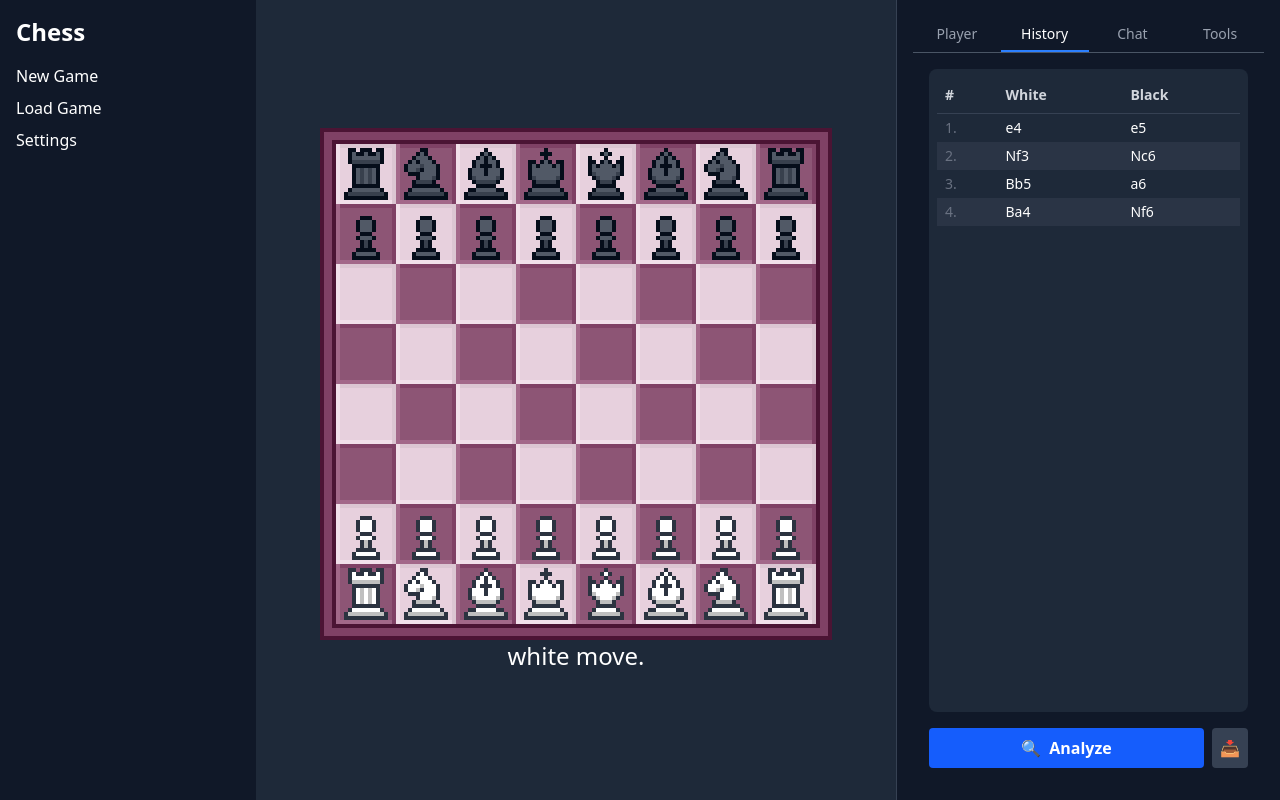
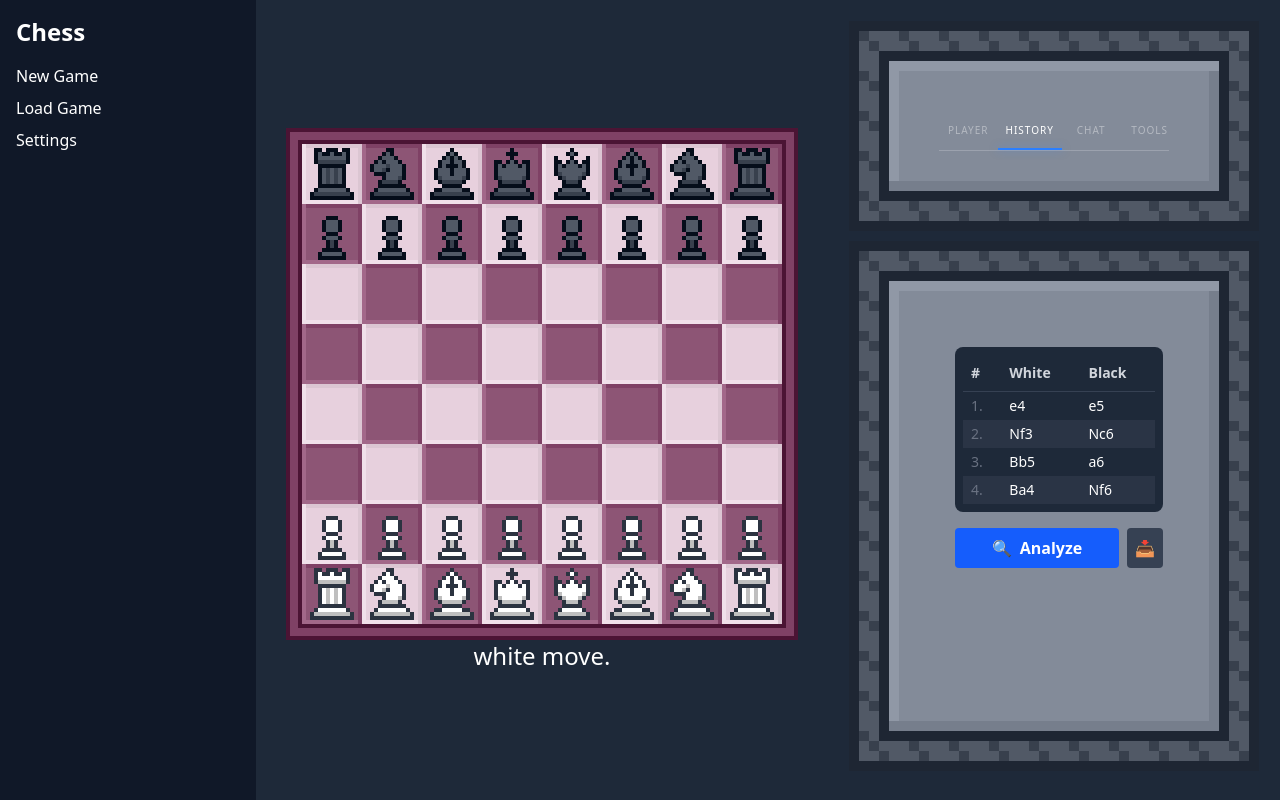
Before and after one commit to bibinhoxok/chess, a Next.js app: page / in a window 1280 px wide. Built offline with nearby package versions, Linux system fonts and the light colour scheme.

Commit message:
Refactor Tabs component for better scaling and update RightWrapper

```diff
--- a/src/app/(children)/right-wrapper.tsx
+++ b/src/app/(children)/right-wrapper.tsx
@@ -6,8 +6,11 @@ import PlayerInfo from "@/components/right-panel/player-info"
 import GameHistory from "@/components/right-panel/game-history"
 import Chat from "@/components/right-panel/chat"
 import Tools from "@/components/right-panel/tools"
+import { useIsClient } from "usehooks-ts"
 
 const RightWrapper = () => {
+	const isClient = useIsClient()
+
 	const tabs = [
 		{
 			id: "player",
@@ -32,8 +35,8 @@ const RightWrapper = () => {
 	]
 
 	return (
-		<div className="flex-1 p-4 bg-gray-900 border-l border-gray-700 text-white flex flex-col h-screen max-w-sm">
-			<Tabs tabs={tabs} defaultTab="history" className="h-full" />
+		<div className="p-4 text-white min-w-96">
+			{isClient && <Tabs tabs={tabs} defaultTab="history" />}
 		</div>
 	)
 }
--- a/src/components/gui/bordered-box.tsx
+++ b/src/components/gui/bordered-box.tsx
@@ -7,7 +7,7 @@ const BACKGROUND_COLOR = "#838b99"
 
 interface LetterProps {
 	char: string
-	scale?: number
+	scale?:number
 }
 
 const borderMap: {
@@ -58,15 +58,15 @@ const Letter: React.FC<LetterProps> = ({ char, scale = 10 }: LetterProps) => {
 const BorderedBox: React.FC<{
 	width: number
 	height: number
-	scale?: number
 	children: React.ReactNode
-}> = ({ width, height, scale = 10, children }) => {
+}> = ({ width, height, children }) => {
+	const scale = 10
 	const contentWidth = 4 * scale * width
 	const contentHeight = 4 * scale * height
 
 	return (
 		<div
-			className="flex items-center justify-center"
+			className="flex items-center justify-center select-none"
 			style={{
 				backgroundImage: `linear-gradient(to right, ${BACKGROUND_COLOR}, ${BACKGROUND_COLOR})`,
 				backgroundSize: `${contentWidth + 5 * scale}px ${contentHeight + 5 * scale}px`,
--- a/src/components/gui/tabs.tsx
+++ b/src/components/gui/tabs.tsx
@@ -1,6 +1,10 @@
-import { useState } from "react"
+"use client"
+
+import { useState, useRef, useEffect } from "react"
 import { motion } from "motion/react"
+import { useDebounceValue, useWindowSize } from "usehooks-ts"
 import { cn } from "@/lib/utils/cn"
+import BorderedBox from "./bordered-box"
 
 interface Tab {
     id: string
@@ -14,28 +18,76 @@ interface TabsProps {
     className?: string
 }
 
-export const Tabs = ({ tabs, defaultTab, className }: TabsProps) => {
+export const Tabs = ({
+    tabs,
+    defaultTab,
+    className,
+}: TabsProps) => {
     const [activeTab, setActiveTab] = useState(defaultTab || tabs[0]?.id)
     const activeContent = tabs.find((t) => t.id === activeTab)?.content
 
+    const containerRef = useRef<HTMLDivElement>(null)
+    const [boxDims, setBoxDims] = useState({ width: 0, height: 0 })
+    const { width: windowWidth, height: windowHeight } = useWindowSize()
+    const [debouncedWindowWidth, setDebouncedWindowWidth] = useDebounceValue(windowWidth, 500)
+    const [debouncedWindowHeight, setDebouncedWindowHeight] = useDebounceValue(windowHeight, 500)
+
+
+    useEffect(() => {
+        if (!containerRef.current) return
+
+        const updateDimensions = () => {
+            const container = containerRef.current
+            if (!container) return
+
+            // Temporarily hide content to get true container dimensions
+            // This prevents the content from propping up the container height/width
+            const content = container.firstElementChild as HTMLElement
+            const originalDisplay = content ? content.style.display : ""
+            if (content) content.style.display = "none"
+
+
+            if (content) content.style.display = originalDisplay
+
+            const scale = 10
+
+            const w = Math.floor(((debouncedWindowWidth / 3) / scale - 17) / 4)
+            const headerBoxHeight = 21 * scale
+            const gap = 40
+            const remainingHeight = Math.max(0, debouncedWindowHeight - headerBoxHeight - gap)
+            const h = Math.floor((remainingHeight / scale - 17) / 4)
+
+            setBoxDims({
+                width: Math.max(1, w),
+                height: Math.max(1, h)
+            })
+        }
+
+        updateDimensions()
+
+    }, [debouncedWindowWidth, debouncedWindowHeight])
+
     return (
-        <div className={cn("flex flex-col h-full", className)}>
-            <div className="flex border-b border-gray-600">
+        <div ref={containerRef} className={cn("flex justify-center h-full w-full overflow-hidden", className)}>
+            {boxDims.width > 0 && (
+                <div className="flex flex-col h-full items-center">
+                    <BorderedBox width={boxDims.width} height={1}>
+                        <div className="flex border-b border-white/20">
                             {tabs.map((tab) => (
                                 <button
                                     key={tab.id}
                                     onClick={() => setActiveTab(tab.id)}
                                     className={cn(
-                            "flex-1 py-2 px-4 text-sm font-medium transition-colors relative",
+                                        "flex-1 py-3 px-2 text-[10px] font-medium transition-colors relative uppercase tracking-widest",
                                         activeTab === tab.id
                                             ? "text-white"
-                                : "text-gray-400 hover:text-gray-200"
+                                            : "text-white/40 hover:text-white/80"
                                     )}
                                 >
                                     {activeTab === tab.id && (
                                         <motion.div
                                             layoutId="active-tab"
-                                className="absolute bottom-0 left-0 right-0 h-0.5 bg-blue-500"
+                                            className="absolute bottom-0 left-0 right-0 h-0.5 bg-blue-500 shadow-[0_0_8px_rgba(59,130,246,0.5)]"
                                             transition={{ type: "spring", stiffness: 500, damping: 30 }}
                                         />
                                     )}
@@ -43,7 +95,14 @@ export const Tabs = ({ tabs, defaultTab, className }: TabsProps) => {
                                 </button>
                             ))}
                         </div>
-            <div className="flex-1 overflow-auto p-4">{activeContent}</div>
+                    </BorderedBox>
+                    <BorderedBox width={boxDims.width} height={boxDims.height}>
+                        <div className="flex-1 overflow-auto p-4 scrollbar-thin scrollbar-thumb-white/20 scrollbar-track-transparent w-full h-ful">
+                            {activeContent}
+                        </div>
+                    </BorderedBox>
+                </div>
+            )}
         </div>
     )
 }
```
Lines whose indentation alone changed are shown as unchanged.
